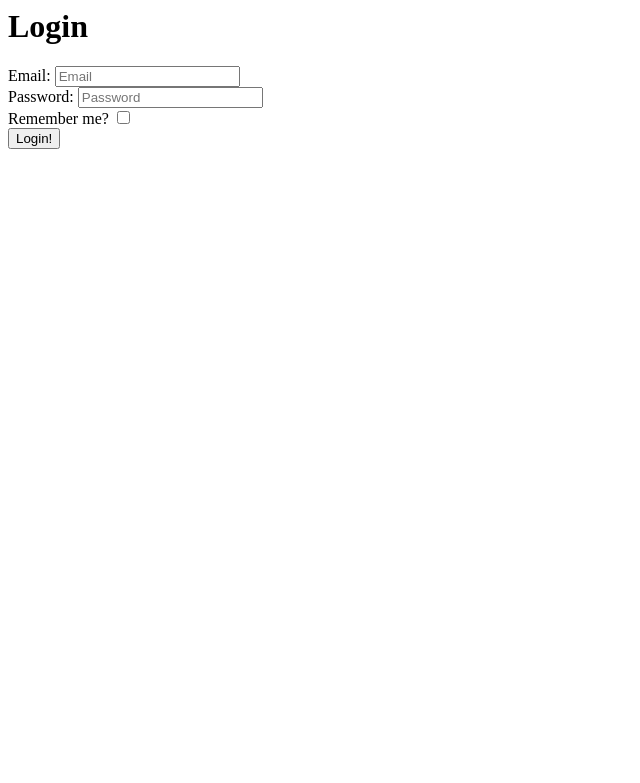
After one commit to alejofl/menumate, a Java web app: template webapp/src/main/webapp/WEB-INF/jsp/auth/login.jsp in a window 1280 px wide. The commit adds this page. Shown: the top 783 px of the page, without its empty margins (0-640 px from the left). Run offline with Tomcat 11, a stand-in JSP engine, Linux system fonts and the light colour scheme; the template is opened without the code that fills it, so the values that code supplies are empty.

Commit message:
Add simple login page

```diff
--- a/webapp/src/main/java/ar/edu/itba/paw/webapp/controller/AuthController.java
+++ b/webapp/src/main/java/ar/edu/itba/paw/webapp/controller/AuthController.java
@@ -39,4 +39,9 @@ public class AuthController {
         mav.addObject("user", user);
         return mav;
     }
+
+    @RequestMapping(value = "/auth/login", method = RequestMethod.GET)
+    public ModelAndView loginForm() {
+        return new ModelAndView("auth/login");
+    }
 }
--- /dev/null
+++ b/webapp/src/main/webapp/WEB-INF/jsp/auth/login.jsp
@@ -0,0 +1,34 @@
+<%@ taglib prefix="c" uri="http://java.sun.com/jstl/core_rt" %>
+<%@ taglib prefix="form" uri="http://www.springframework.org/tags/form" %>
+
+<html>
+<head>
+    <jsp:include page="/WEB-INF/jsp/components/head.jsp">
+        <jsp:param name="title" value="Login"/>
+    </jsp:include>
+</head>
+<body>
+<h1>Login</h1>
+
+<form action="<c:url value="/auth/login"/>" method="post">
+    <div>
+        <label> Email:
+            <input type="text" name="email" placeholder="Email">
+        </label>
+    </div>
+    <div>
+        <label> Password:
+            <input type="password" name="password" placeholder="Password">
+        </label>
+    </div>
+    <div>
+        <label> Remember me?
+            <input type="checkbox" name="rememberme">
+        </label>
+    </div>
+    <div>
+        <input type="submit" value="Login!"/>
+    </div>
+</form>
+</body>
+</html>
--- a/webapp/src/main/webapp/WEB-INF/jsp/auth/register.jsp
+++ b/webapp/src/main/webapp/WEB-INF/jsp/auth/register.jsp
@@ -4,9 +4,8 @@
 <html>
 <head>
     <jsp:include page="/WEB-INF/jsp/components/head.jsp">
-        <jsp:param name="title" value="Home"/>
+        <jsp:param name="title" value="Register"/>
     </jsp:include>
-    <title>Register</title>
 </head>
 <body>
 <h1>Register</h1>
```
